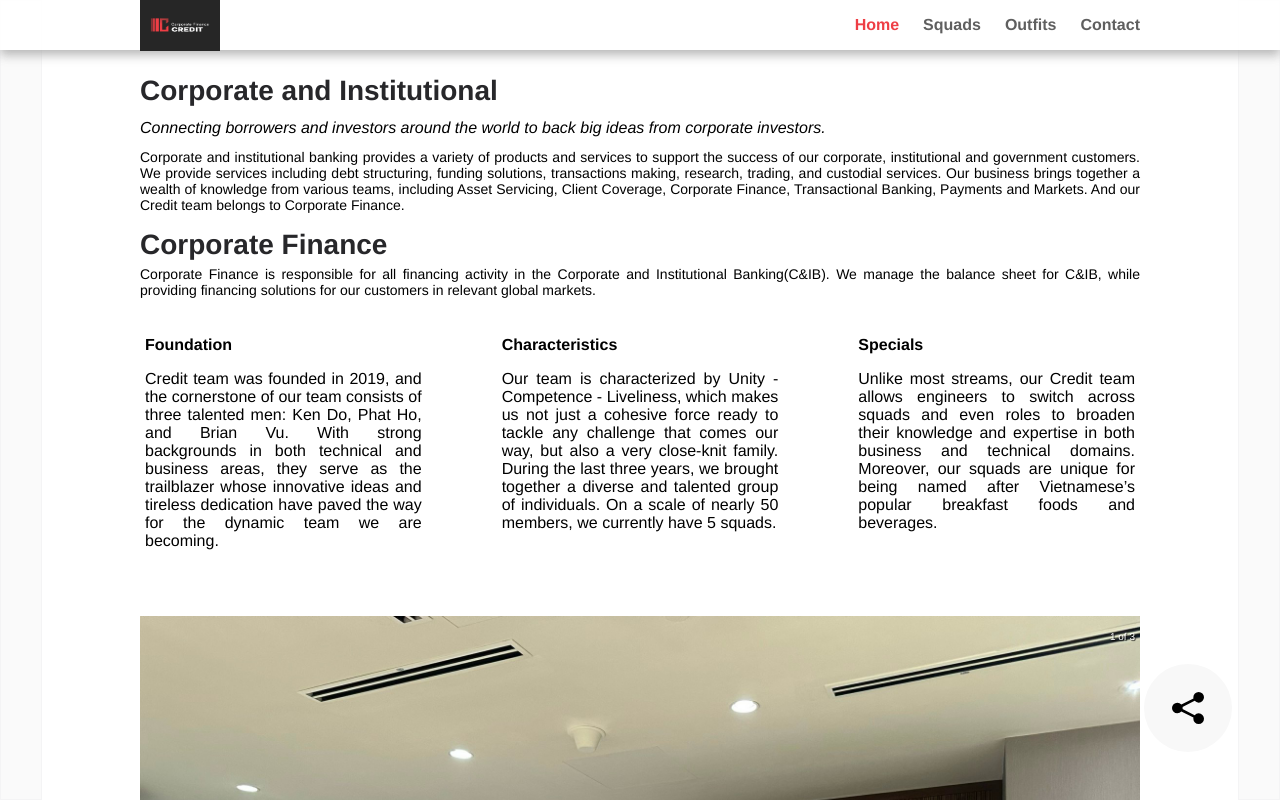
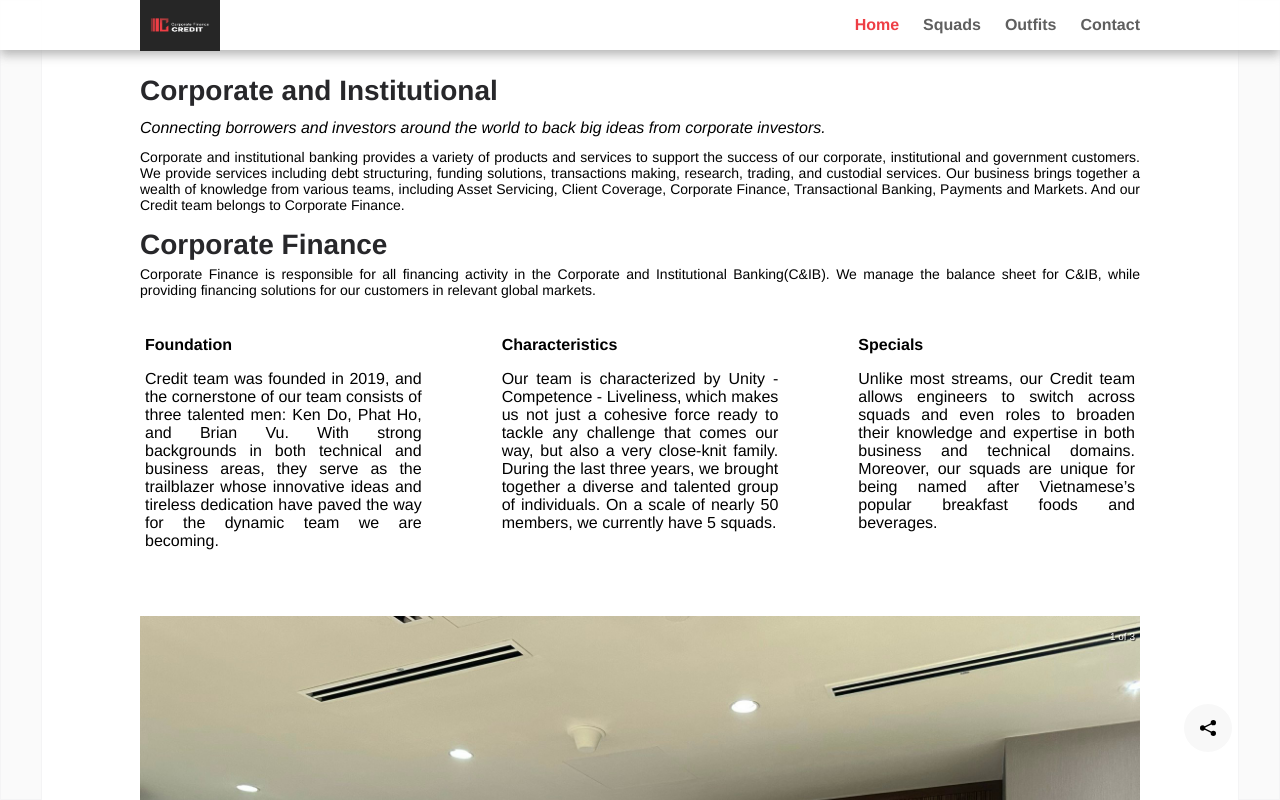
Before and after one commit to nntt1210/credit-tet-in-tech, a React (Create React App) app: page / in a window 1280 px wide. Shown: the top 800 px of the page. Built offline with nearby package versions, Linux system fonts and the light colour scheme.

Commit message:
adjust size

```diff
--- a/src/app.css
+++ b/src/app.css
@@ -137,8 +137,8 @@
 	margin: 0 3em 3em 0;
 	border-radius: 50%;
 	padding: .25em;
-	width: 80px;
-	height: 80px;
+	width: 40px;
+	height: 40px;
 	background-color: #F8F8F8;
 
 
@@ -148,8 +148,8 @@
 
 .top-link svg {
 	fill: #000;
-	width: 40px;
-	height: 40px;
+	width: 20px;
+	height: 20px;
 }
 
 .top-link:hover {
```
